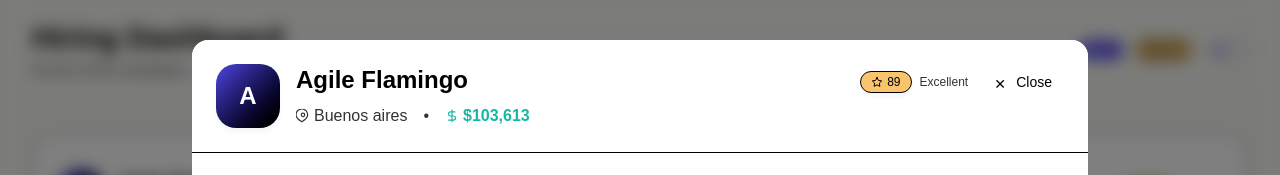
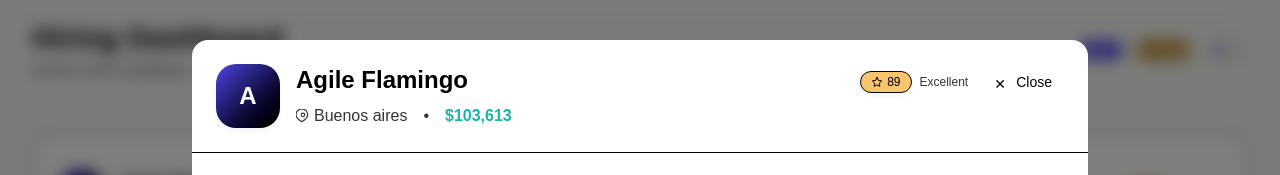
Before and after one commit to Rahban1/assignment-mercor, a React (Vite) app: page / in a window 1280 px wide. Both pictures are taken after a click on the element 640 px from the left and 193 px from the top of the page. Shown: the top 175 px of the page. Built offline with nearby package versions, Linux system fonts and the light colour scheme.

Commit message:
not sticky

```diff
--- a/src/components/features/CandidateDetailView.tsx
+++ b/src/components/features/CandidateDetailView.tsx
@@ -59,7 +59,7 @@ const CandidateDetailView: React.FC<CandidateDetailViewProps> = ({
         onClick={(e) => e.stopPropagation()}
       >
         {/* Header */}
-        <div className="sticky top-0 bg-[var(--card)]/95 backdrop-blur-sm border-b border-[var(--border)] p-6 rounded-t-2xl">
+        <div className="bg-[var(--card)] border-b border-[var(--border)] p-6 rounded-t-2xl">
           <div className="flex items-start justify-between">
             <div className="flex items-start space-x-4">
               <div className="w-16 h-16 bg-gradient-to-br from-[var(--primary)] to-[var(--border)] rounded-xl flex items-center justify-center text-[var(--primary-foreground)] font-bold text-2xl shadow-lg">
@@ -74,7 +74,6 @@ const CandidateDetailView: React.FC<CandidateDetailViewProps> = ({
                   </span>
                   <span>•</span>
                   <span className="flex items-center space-x-1 font-semibold text-[var(--secondary)]">
-                    <DollarSignIcon size={14} />
                     <span>{formatSalary(applicant.annual_salary_expectation["full-time"])}</span>
                   </span>
                 </div>
```
